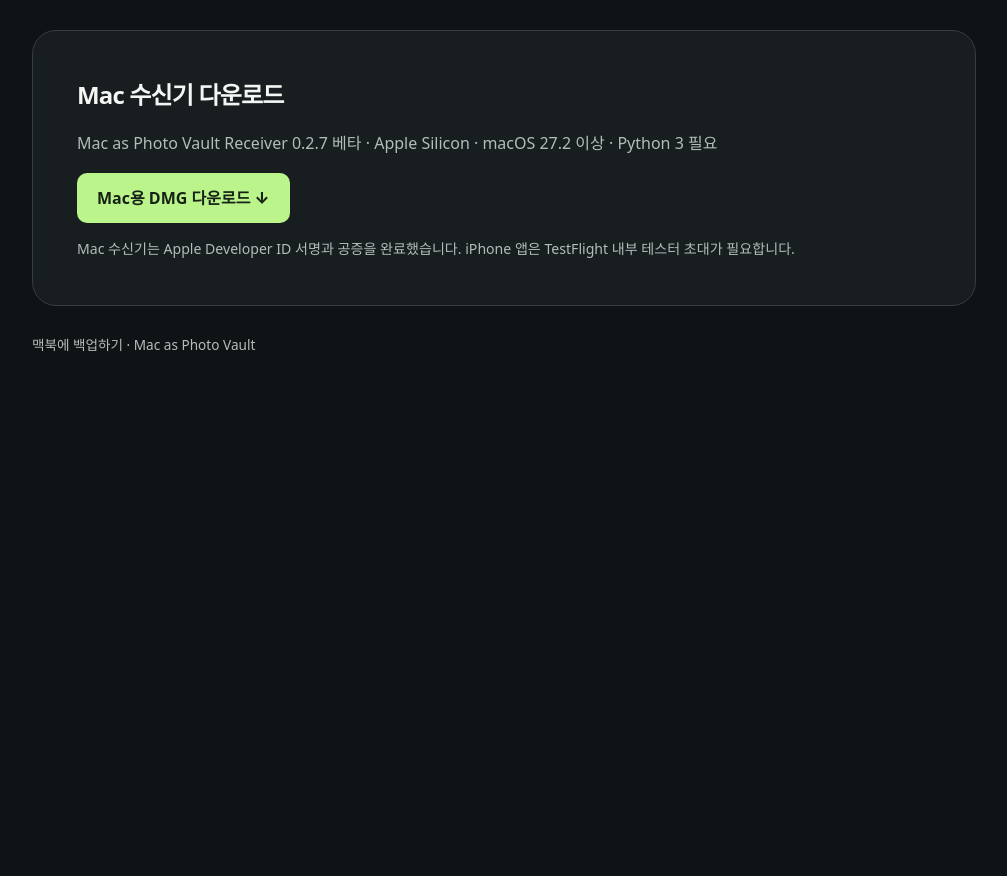
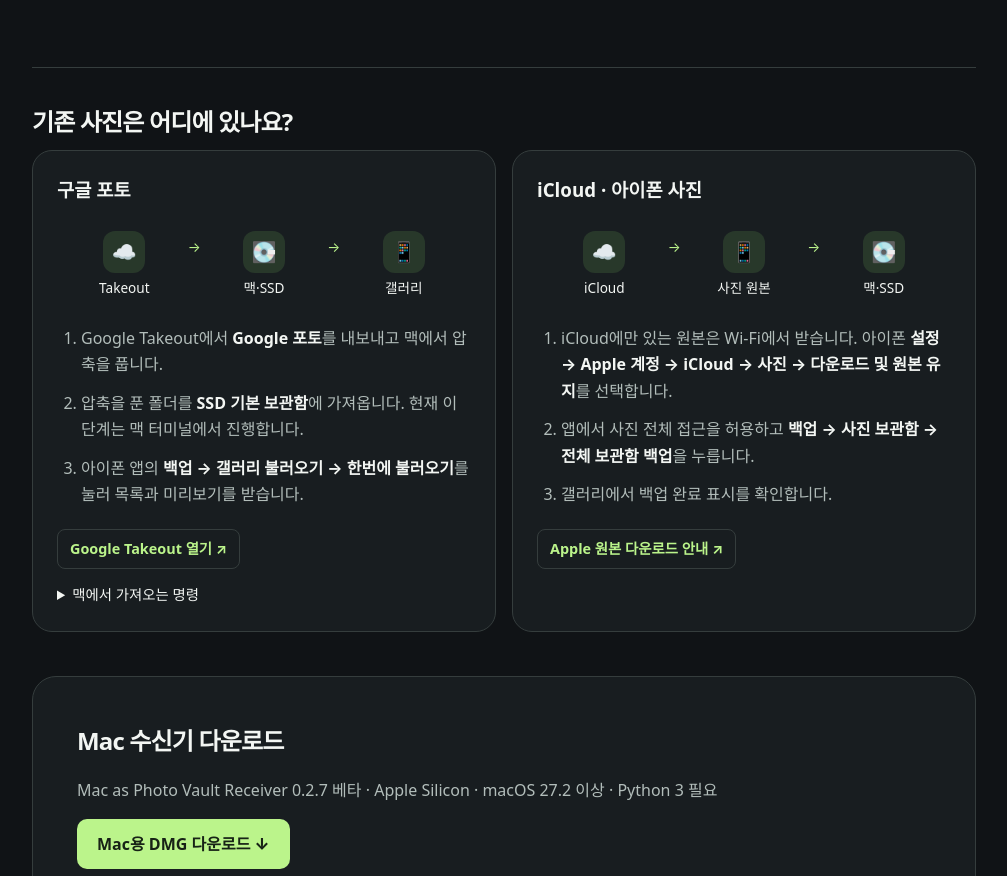
Before and after one commit to WONHEEJANG/photobackup-downloads, a plain HTML site: page index.html in a window 1280 px wide. Shown: the part 738-1614 px from the top of the page, without its empty margins (136-1143 px from the left). Before the commit the page ends 1122 px from the top, so only its background shows below. Drawn offline with Linux system fonts and the light colour scheme.

Commit message:
Add photo migration getting-started guide

```diff
--- a/index.html
+++ b/index.html
@@ -13,19 +13,44 @@ main,header,footer{max-width:1000px;margin:auto;padding-inline:28px}header{paddi
 h1{font-size:clamp(2.6rem,6vw,5rem);line-height:1.12;letter-spacing:-.06em;margin:0}h1 span{color:var(--accent)}p{color:var(--muted)}.path{background:var(--panel);border:1px solid var(--line);border-radius:24px;padding:30px;display:grid;gap:12px}.path div{border-bottom:1px solid var(--line);padding-bottom:12px}.path div:last-child{border:0;padding:0}.path strong{display:block}.path span{color:var(--muted);font-size:.9rem}
 section.install{border-top:1px solid var(--line);padding-block:30px 54px}ol{padding-left:1.5rem;color:var(--muted)}li{padding-block:6px}li strong{color:var(--text)}
 .download{border:1px solid var(--line);border-radius:24px;padding:clamp(22px,5vw,44px);background:var(--panel)}h2{letter-spacing:-.035em;margin:0 0 .55rem}a.button{display:inline-block;background:var(--accent);color:#172216;padding:12px 20px;border-radius:10px;text-decoration:none;font-weight:780}a.button:hover{background:#d1ffad}a:focus-visible{outline:3px solid white;outline-offset:4px}.note{font-size:.88rem;margin-bottom:0}footer{padding-block:28px;color:var(--muted);font-size:.85rem}@media(max-width:650px){.hero{grid-template-columns:1fr;padding-block:44px 32px;gap:24px}.path{padding:18px}}
+.journey{border-top:1px solid var(--line);padding-block:34px 44px}.journey a{color:var(--accent)}.journey-grid{display:grid;grid-template-columns:repeat(2,minmax(0,1fr));gap:16px}.journey-card{background:var(--panel);border:1px solid var(--line);border-radius:20px;padding:clamp(14px,3vw,24px);scroll-margin-top:16px}.journey-card h3{margin-top:0}.flow{display:flex;align-items:center;gap:5px;list-style:none;padding:0}.flow li{flex:1;text-align:center;color:var(--text);font-size:.85rem;line-height:1.35}.flow li+li{position:relative}.flow li+li:before{content:"→";position:absolute;left:-9px;top:13px;color:var(--accent)}.flow span{display:grid;place-items:center;margin:0 auto 6px;width:42px;height:42px;border-radius:12px;background:#28382a;font-size:1.25rem}.journey-card ol:not(.flow){margin-block:16px}.actions{display:flex;flex-wrap:wrap;gap:8px}.actions a{padding:7px 12px;border:1px solid var(--line);border-radius:8px;text-decoration:none;font-weight:650;font-size:.9rem}.actions a:hover{border-color:var(--accent)}details{margin-top:14px;color:var(--muted);font-size:.9rem}summary{cursor:pointer;color:var(--text)}pre{padding:12px;border-radius:8px;background:var(--bg);overflow:auto}#download{scroll-margin-top:16px}@media(max-width:650px){.journey-grid{grid-template-columns:1fr}}
 </style>
 </head>
 <body>
 <header>Mac as Photo Vault</header>
 <main>
 <div class="hero">
-<div><h1>맥북에<br><span>백업하기.</span></h1><p>집 Wi-Fi에서 사진과 영상을 Mac으로 보내고, iPhone 앱의 갤러리에서 다시 열어보세요.</p></div>
+<div><h1>맥북에<br><span>백업하기.</span></h1><p>집 Wi-Fi에서 사진과 영상을 Mac으로 보내고, iPhone 앱의 갤러리에서 다시 열어보세요.</p><a class="button" href="#migration">기존 사진 옮기기 ↓</a></div>
 <div class="path" aria-label="백업 경로"><div><strong>iPhone</strong><span>사진과 영상 선택 및 백업</span></div><div><strong>Mac 수신기</strong><span>같은 Wi-Fi에서 파일 수신</span></div><div><strong>외장 디스크</strong><span>PhotoBackup 폴더에 원본 저장</span></div></div>
 </div>
 <section class="install" aria-labelledby="guide"><h2 id="guide">설치하고 연결하기</h2>
 <ol><li><strong>Mac 수신기 설치.</strong> 아래 DMG를 열고 수신기 앱을 응용 프로그램 폴더로 옮깁니다.</li>
 <li><strong>저장 디스크 연결.</strong> 수신기 앱을 열면 연결 창이 나타납니다. 외장 디스크를 선택하고 수신을 시작하세요.</li>
 <li><strong>iPhone 연결.</strong> 내부 테스터는 초대받은 TestFlight에서 iPhone 앱을 설치할 수 있습니다. 두 기기를 같은 Wi-Fi에 연결하세요. 백업 탭에서 ‘QR로 맥 연결’을 누르고 맥 수신기에 표시된 QR을 스캔하세요.</li></ol></section>
+<section class="journey" aria-labelledby="migration">
+<h2 id="migration">기존 사진은 어디에 있나요?</h2>
+<div class="journey-grid">
+<article class="journey-card" id="google-photos">
+<h3>구글 포토</h3>
+<ol class="flow" aria-label="이동 경로"><li><span aria-hidden="true">☁️</span>Takeout</li><li><span aria-hidden="true">💽</span>맥·SSD</li><li><span aria-hidden="true">📱</span>갤러리</li></ol>
+<ol><li>Google Takeout에서 <strong>Google 포토</strong>를 내보내고 맥에서 압축을 풉니다.</li>
+<li>압축을 푼 폴더를 <strong>SSD 기본 보관함</strong>에 가져옵니다. 현재 이 단계는 맥 터미널에서 진행합니다.</li>
+<li>아이폰 앱의 <strong>백업 → 갤러리 불러오기 → 한번에 불러오기</strong>를 눌러 목록과 미리보기를 받습니다.</li></ol>
+<div class="actions"><a href="https://takeout.google.com/">Google Takeout 열기 ↗</a></div>
+<details><summary>맥에서 가져오는 명령</summary>
+<p>프로젝트의 <code>photo_library.py</code>와 <code>photo_receiver.py</code>가 있는 폴더에서 실행하세요. 두 경로는 실제 SSD와 압축 푼 폴더로 바꿉니다.</p>
+<pre><code>SSD_VOLUME='/Volumes/내 SSD' python3 photo_library.py import-takeout '/경로/Takeout/Google Photos'</code></pre></details>
+</article>
+<article class="journey-card" id="icloud-photos">
+<h3>iCloud · 아이폰 사진</h3>
+<ol class="flow" aria-label="이동 경로"><li><span aria-hidden="true">☁️</span>iCloud</li><li><span aria-hidden="true">📱</span>사진 원본</li><li><span aria-hidden="true">💽</span>맥·SSD</li></ol>
+<ol><li>iCloud에만 있는 원본은 Wi-Fi에서 받습니다. 아이폰 <strong>설정 → Apple 계정 → iCloud → 사진 → 다운로드 및 원본 유지</strong>를 선택합니다.</li>
+<li>앱에서 사진 전체 접근을 허용하고 <strong>백업 → 사진 보관함 → 전체 보관함 백업</strong>을 누릅니다.</li>
+<li>갤러리에서 백업 완료 표시를 확인합니다.</li></ol>
+<div class="actions"><a href="https://support.apple.com/ko-kr/108306">Apple 원본 다운로드 안내 ↗</a></div>
+</article>
+</div>
+</section>
 <section class="download" aria-labelledby="download"><h2 id="download">Mac 수신기 다운로드</h2>
 <p>Mac as Photo Vault Receiver 0.2.7 베타 · Apple Silicon · macOS 27.2 이상 · Python 3 필요</p>
 <a class="button" href="https://github.com/WONHEEJANG/photobackup-downloads/releases/download/v0.2.7-notarized/Mac-as-Photo-Vault-Receiver.dmg">Mac용 DMG 다운로드 ↓</a>
```
